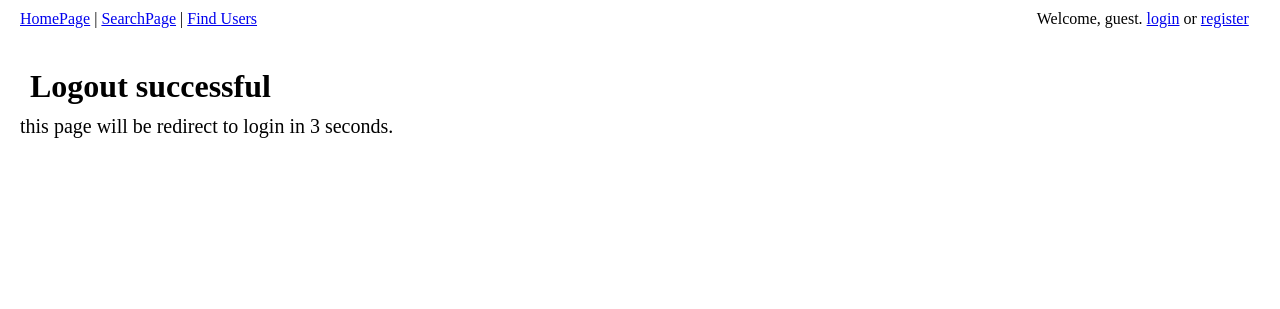
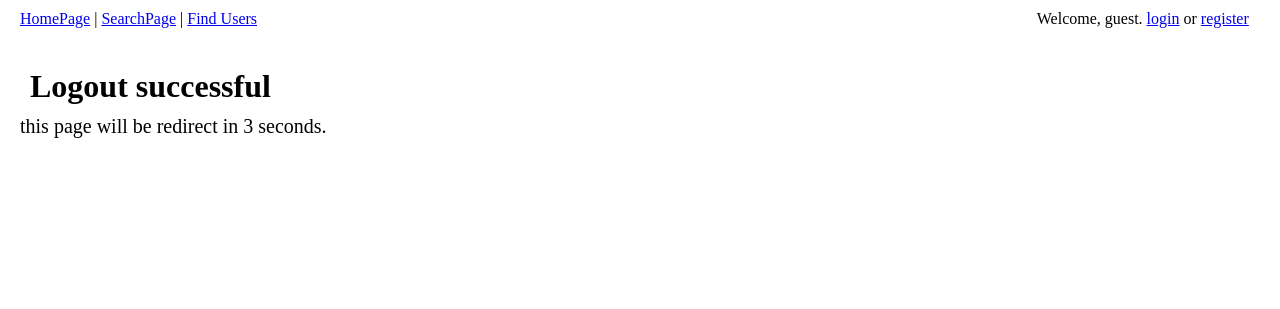
Before and after one commit to imwangf/fw3e11_msc_project, a Django app: page /accounts/logout/ in a window 1280 px wide. Shown: the top 309 px of the page. Run offline with Django 3.2, Linux system fonts and the light colour scheme; parts of the project's set-up code (start-up, migrations or seed data) failed here and were passed over.

Commit message:
0.42
correct redirect information

```diff
--- a/templates/accounts/logout_done.html
+++ b/templates/accounts/logout_done.html
@@ -16,5 +16,5 @@
 
 {% block content %}
 <h1>Logout successful</h1>
-<p>this page will be redirect to login in 3 seconds.</p>
+<p>this page will be redirect in 3 seconds.</p>
 {% endblock %}
--- a/templates/accounts/register_done.html
+++ b/templates/accounts/register_done.html
@@ -16,5 +16,5 @@
 
 {% block content %}
 <h1>Register successful</h1>
-<p>this page will be redirect to login in 3 seconds.</p>
+<p>this page will be redirect in 3 seconds.</p>
 {% endblock %}
```
